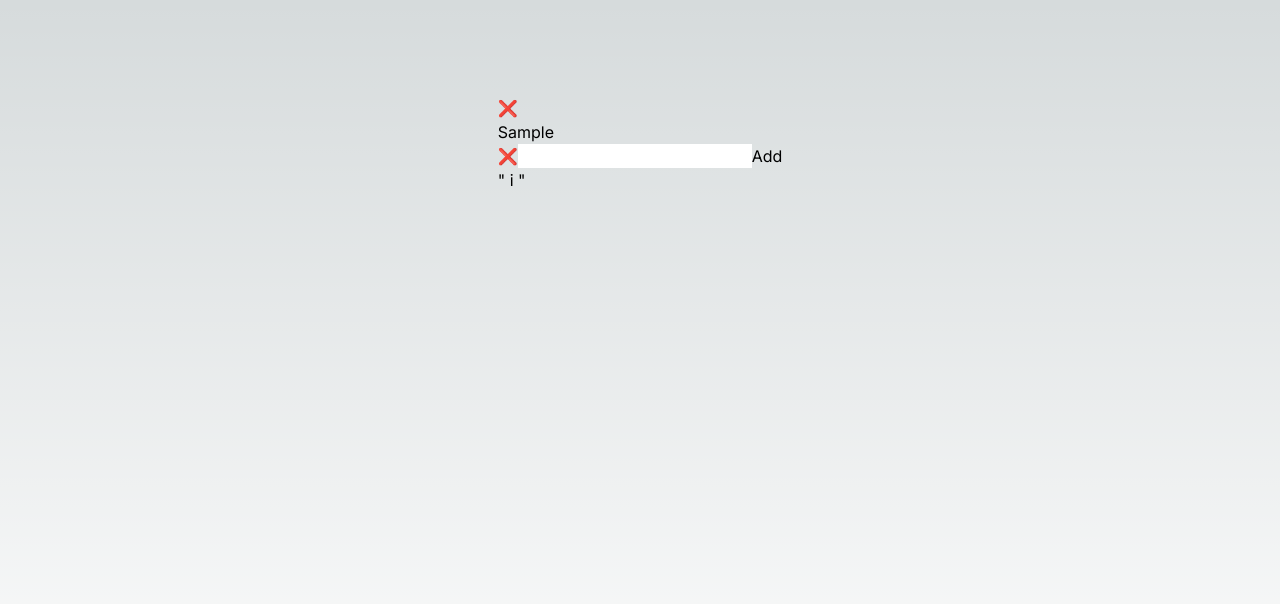
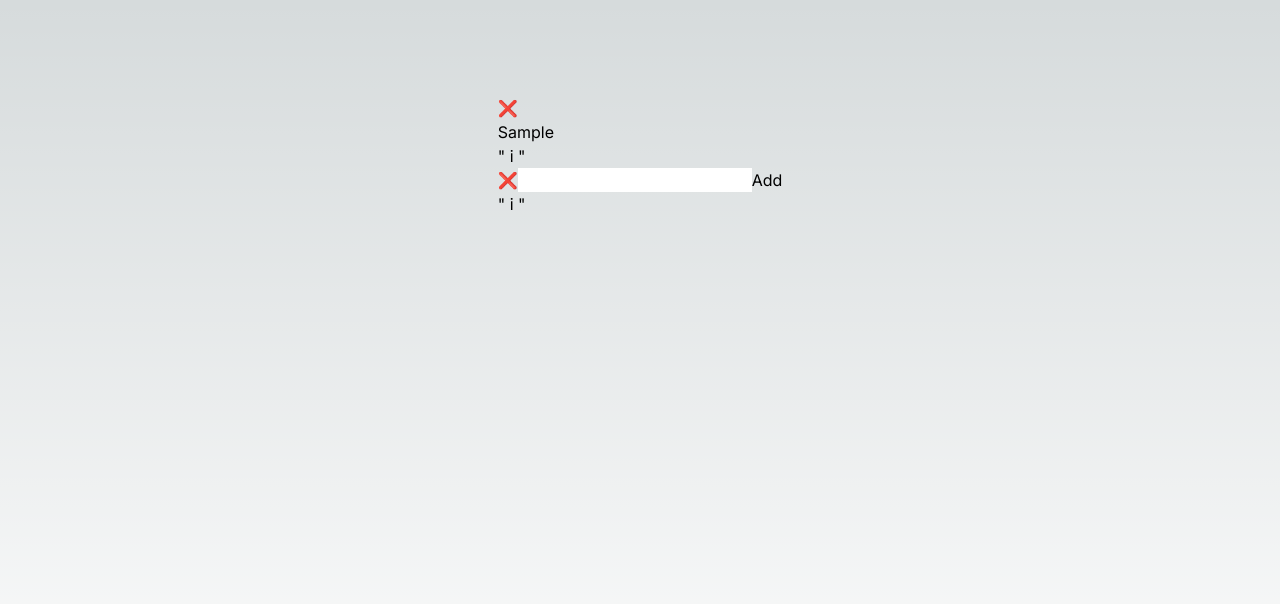
Before and after one commit to NTUST-Full-Stack-Laboratory-Team/dayflow, a Next.js app: page / in a window 1280 px wide. Both pictures are taken after typing "Sample" into the empty fields and a click on the button "Add". Shown: the top 604 px of the page. Built offline with nearby package versions, Linux system fonts and the light colour scheme.

Commit message:
Add when edit information dialog

```diff
--- a/app/component/task.tsx
+++ b/app/component/task.tsx
@@ -117,6 +117,9 @@ export const Task: FC<TaskProps> = (props: TaskProps) => {
                     <button type="submit" style={{ display: props.isEdit ? "" : "none" }}>submit</button>
                 </form>
             }
+            <button onClick={handelInfoClick}>
+                " i "
+            </button>
         </div >
     )
 }
```
